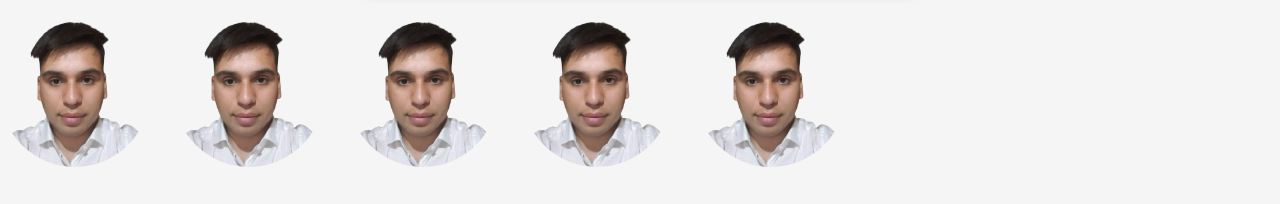
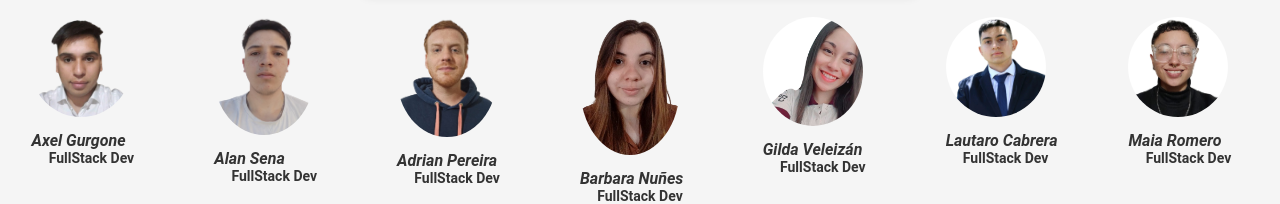
Before and after one commit to LautiCabrera/EasyEnglish-Frontend, a plain HTML site: page pages/nosotros.html in a window 1280 px wide. Shown: the part 1234-1438 px from the top of the page. Before the commit the page ends 1405 px from the top, so only its background shows below. Drawn offline with Linux system fonts and the light colour scheme.

Commit message:
incorporando modal

```diff
--- a/pages/nosotros.html
+++ b/pages/nosotros.html
@@ -167,11 +167,55 @@
     <script src="../script/importaciones/load-navbar.js"></script>
     <!-- Modal -->
 <div class="perfil">
-    <img id="perfil" src="../assets/fotos/Axel.png" alt="Axel Gurgone" onclick="openModal('imagen1.jpg', 'Información de contacto 1')">
-    <img id="perfil" src="../assets/fotos/Axel.png" alt="Axel Gurgone" onclick="openModal('')">
-    <img id="perfil" src="../assets/fotos/Axel.png" alt="Axel Gurgone" onclick="openModal('')">
-    <img id="perfil" src="../assets/fotos/Axel.png" alt="Axel Gurgone" onclick="openModal('')">
-    <img id="perfil" src="../assets/fotos/Axel.png" alt="Axel Gurgone" onclick="openModal('')">
+    <li>
+        <img id="perfil" src="../assets/fotos/Axel.png" alt="Axel Gurgone" title="Axel Gurgone" onclick="openModal('imagen1.jpg', 'Información de contacto 1')">
+        <div class="info">
+            <strong><em><p id="nombre">Axel Gurgone</p></em></strong>
+            <strong><p>FullStack Dev</p></strong>
+        </div>
+    </li>
+    <li>
+    <img id="perfil" src="../assets/fotos/Alan.png" alt="Alan Sena" title="Alan Sena" onclick="openModal('')">
+    <div class="info">
+        <strong><em><p id="nombre">Alan Sena</p></em></strong>
+        <strong><p>FullStack Dev</p></strong>
+    </div>
+    </li>
+    <li>
+    <img id="perfil" src="../assets/fotos/Adrian.png" alt="Adrian Pereira" title="Adrian Pereira" onclick="openModal('')">
+    <div class="info">
+        <strong><em><p id="nombre">Adrian Pereira</p></em></strong>
+        <strong><p>FullStack Dev</p></strong>
+    </div>
+    </li>
+    <li>
+    <img id="perfil" src="../assets/fotos/Barbara.png" alt="Barbara Nuñes" title="Barbara Nuñes" onclick="openModal('')">
+    <div class="info">
+        <strong><em><p id="nombre">Barbara Nuñes</p></em></strong>
+        <strong><p>FullStack Dev</p></strong>
+    </div>
+    </li>
+    <li>
+    <img id="perfil" src="../assets/fotos/Gilda.png" alt="Gilda Veleizán" title="Gilda Veleizán" onclick="openModal('')">
+    <div class="info">
+        <strong><em><p id="nombre">Gilda Veleizán</p></em></strong>
+        <strong><p>FullStack Dev</p></strong>
+    </div>
+    </li>
+    <li>
+    <img id="perfil" src="../assets/fotos/Lautaro.png" alt="Lautaro Cabrera" title="Lautaro Cabrera" onclick="openModal('')">
+    <div class="info">
+        <strong><em><p id="nombre">Lautaro Cabrera</p></em></strong>
+        <strong><p>FullStack Dev</p></strong>
+    </div>
+    </li>
+    <li>
+    <img id="perfil" src="../assets/fotos/fotoCv-Maia.jpg" alt="Maia Romero" title="Maia Romero" onclick="openModal('')">
+    <div class="info">
+        <strong><em><p id="nombre">Maia Romero</p></em></strong>
+        <strong><p>FullStack Dev</p></strong>
+    </div>
+    </li>
 </div>
 <div id="modal" class="modal" onclick="closeModal()">
     <div class="modal-content" onclick="event.stopPropagation()">
--- a/style/nosotros.css
+++ b/style/nosotros.css
@@ -107,16 +107,45 @@ box-shadow: 0px 4px 15px rgba(255, 185, 33, 0.507);
 }
 /* Modal */
 #perfil{
-    width: 150px;
+    width: 100px;
     height: auto;
     margin-right: 20px;
     border-radius: 50%;
+    cursor: pointer;
     transition: transform 0.3s ease,
     boxshadown 0.3s ease;
 }
 #perfil:hover{
     transform: scale(1.3);
     box-shadow: 0px 4px 15px rgba(255, 185, 33, 0.507);
+}
+.perfil {
+    display: flex;
+    justify-content: space-around;
+    flex-wrap: wrap;
+    list-style: none;
+    padding: 0;
+}
+.perfil img {
+    width: 100px; /* Ajustar el tamaño de la imagen */
+    height: auto;
+    cursor: pointer; /* Cambiar el cursor al pasar sobre la imagen */
+    border-radius: 50%; /* Hacer que las imágenes sean circulares */
+}
+
+.perfil .info {
+    text-align: center; /* Centrar el texto debajo de la imagen */
+    margin-top: 10px; /* Añadir un poco de espacio entre la imagen y el texto */
+}
+
+.perfil .info p {
+    margin: 0; /* Quitar el margen para ajustar mejor el texto */
+    font-size: 14px; /* Ajustar el tamaño de la fuente */
+    color: #333; /* Color del texto */
+}
+#nombre{
+    text-align: left;
+    font-size: 16px;
 }
 
 .modal {
```
